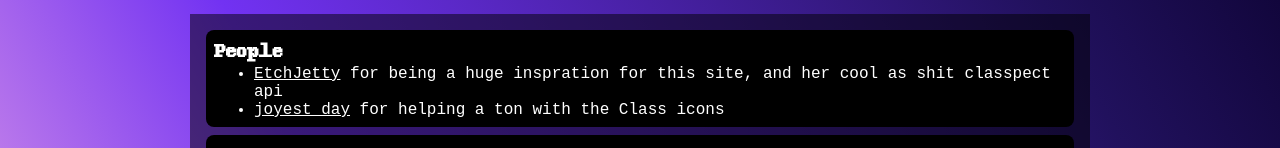
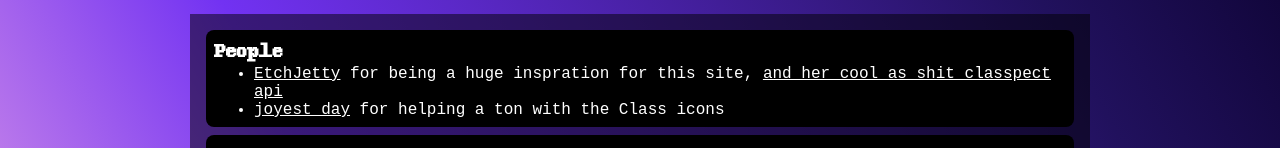
Before and after one commit to FlaringK/classpectcentral, a React (Create React App) app: page /classpectcentral/credits in a window 1280 px wide. Shown: the part 188-336 px from the top of the page. Built offline with nearby package versions, Linux system fonts and the light colour scheme.

Commit message:
Fixed Api fetch

```diff
--- a/src/components/cpIcons/classpectOfDay.js
+++ b/src/components/cpIcons/classpectOfDay.js
@@ -17,7 +17,7 @@ const ClasspectOfDay = (props) => {
       redirect: 'follow'
     };
     // @ts-ignore
-    fetch("https://aeich.pythonanywhere.com/api/v1/classpects/cotd/", { "seed": cotdIndex })
+    fetch("https://erijancentral.com/api/v1/classpects/cotd/", { "seed": cotdIndex })
     .then(response => response.json())
     .then(result => {
       var classpect = [result["todayscspect"]["class"]["name"].toLowerCase(), result["todayscspect"]["aspect"]["name"].toLowerCase()]
--- a/src/pages/credits.js
+++ b/src/pages/credits.js
@@ -10,7 +10,7 @@ const Credits = (props) => {
         <div className="contentSection">
           <h5>People</h5>
           <ul>
-            <li><a href="https://twitter.com/EtchJetty">EtchJetty</a> for being a huge inspration for this site, and her cool as shit classpect api</li>
+            <li><a href="https://twitter.com/EtchJetty">EtchJetty</a> for being a huge inspration for this site, <a href="https://erijancentral.com/api"> and her cool as shit classpect api</a></li>
             <li><a href="">joyest_day</a> for helping a ton with the Class icons</li>
           </ul>
         </div>
```
